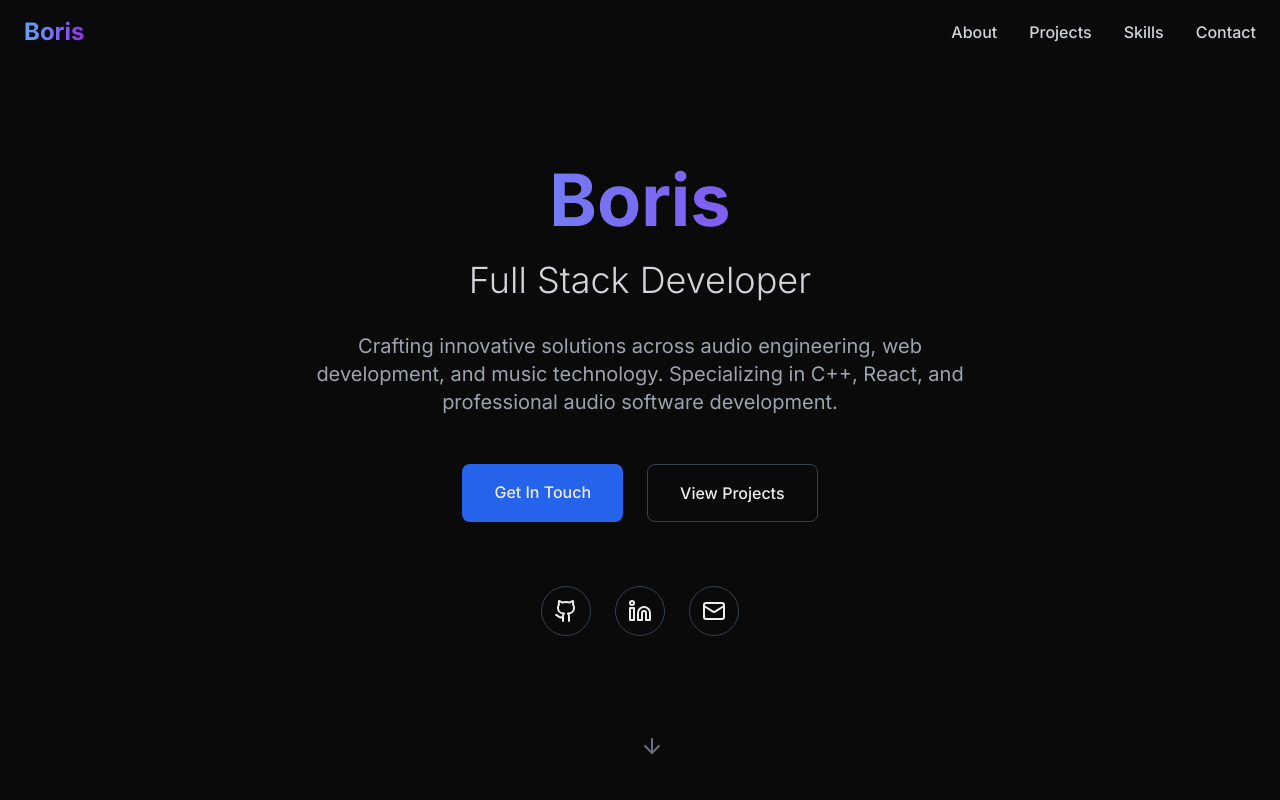
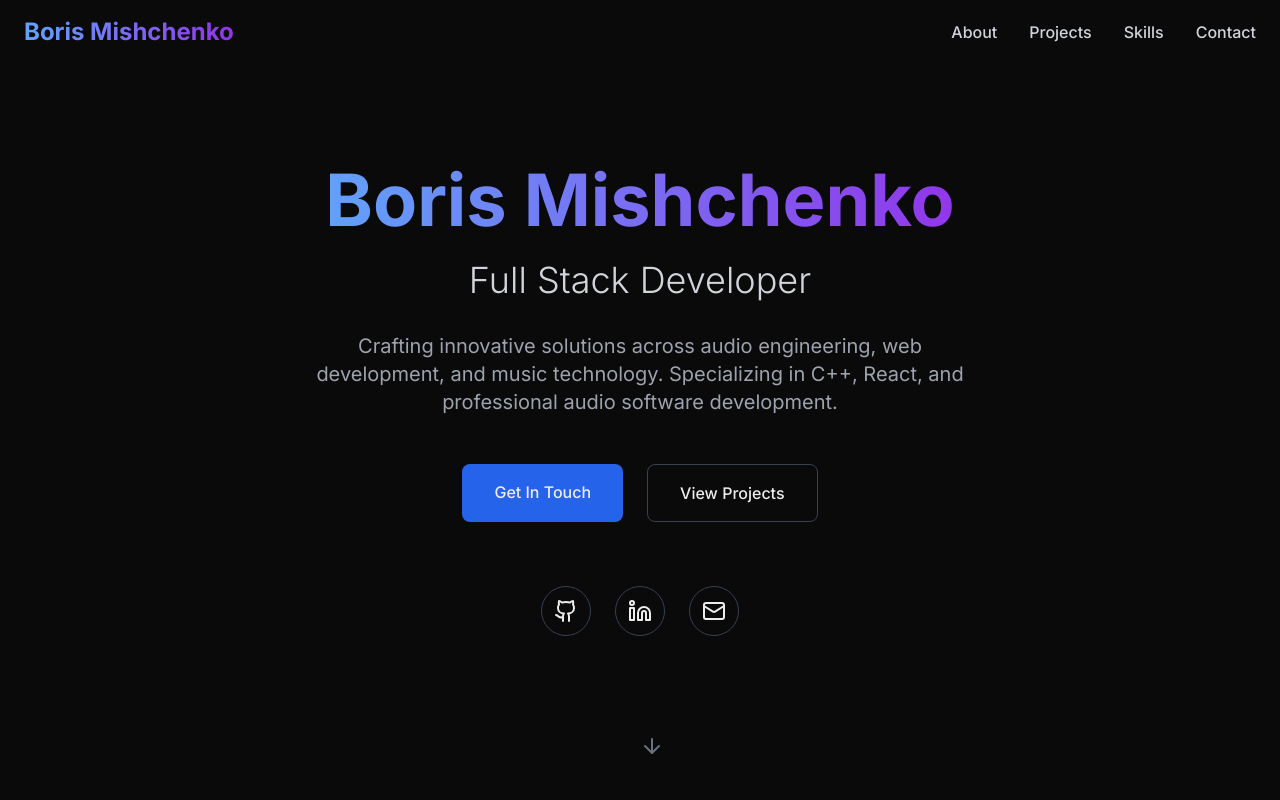
Before and after one commit to elarmuzik1993/IT-Portfolio, a Next.js app: page / in a window 1280 px wide. Shown: the top 800 px of the page. Built offline with nearby package versions, Linux system fonts and the light colour scheme.

Commit message:
Update: Add full name Boris Mishchenko throughout portfolio

```diff
--- a/app/layout.tsx
+++ b/app/layout.tsx
@@ -5,12 +5,12 @@ import "./globals.css";
 const inter = Inter({ subsets: ["latin"] });
 
 export const metadata: Metadata = {
-  title: "Boris - Full Stack Developer Portfolio",
+  title: "Boris Mishchenko - Full Stack Developer Portfolio",
   description: "Professional developer portfolio showcasing projects in audio engineering, web development, and music technology.",
-  keywords: ["developer", "portfolio", "full stack", "audio engineering", "JUCE", "React", "TypeScript"],
-  authors: [{ name: "Boris" }],
+  keywords: ["developer", "portfolio", "full stack", "audio engineering", "JUCE", "React", "TypeScript", "Boris Mishchenko"],
+  authors: [{ name: "Boris Mishchenko" }],
   openGraph: {
-    title: "Boris - Full Stack Developer Portfolio",
+    title: "Boris Mishchenko - Full Stack Developer Portfolio",
     description: "Professional developer portfolio showcasing projects in audio engineering, web development, and music technology.",
     type: "website",
   },
--- a/components/Footer.tsx
+++ b/components/Footer.tsx
@@ -14,7 +14,7 @@ export default function Footer() {
               Built with <Heart className="w-4 h-4 text-red-500 fill-red-500" /> using Next.js & Tailwind CSS
             </p>
             <p className="text-gray-500 text-sm mt-2">
-              © {currentYear} Boris. All rights reserved.
+              © {currentYear} Boris Mishchenko. All rights reserved.
             </p>
           </div>
 
--- a/components/Hero.tsx
+++ b/components/Hero.tsx
@@ -11,7 +11,7 @@ export default function Hero() {
     <section className="min-h-screen flex items-center justify-center px-6 relative">
       <div className="max-w-4xl mx-auto text-center animate-fade-in">
         <h1 className="text-5xl md:text-7xl font-bold mb-6 bg-gradient-to-r from-blue-400 to-purple-600 bg-clip-text text-transparent">
-          Boris
+          Boris Mishchenko
         </h1>
         <h2 className="text-2xl md:text-4xl font-light mb-8 text-gray-300">
           Full Stack Developer
--- a/components/Navigation.tsx
+++ b/components/Navigation.tsx
@@ -48,7 +48,7 @@ export default function Navigation() {
             }}
             className="text-2xl font-bold bg-gradient-to-r from-blue-400 to-purple-600 bg-clip-text text-transparent"
           >
-            Boris
+            Boris Mishchenko
           </a>
 
           {/* Desktop Navigation */}
```
Also changed, not shown: 1 other file (tests, documents, lock files or other folders).
